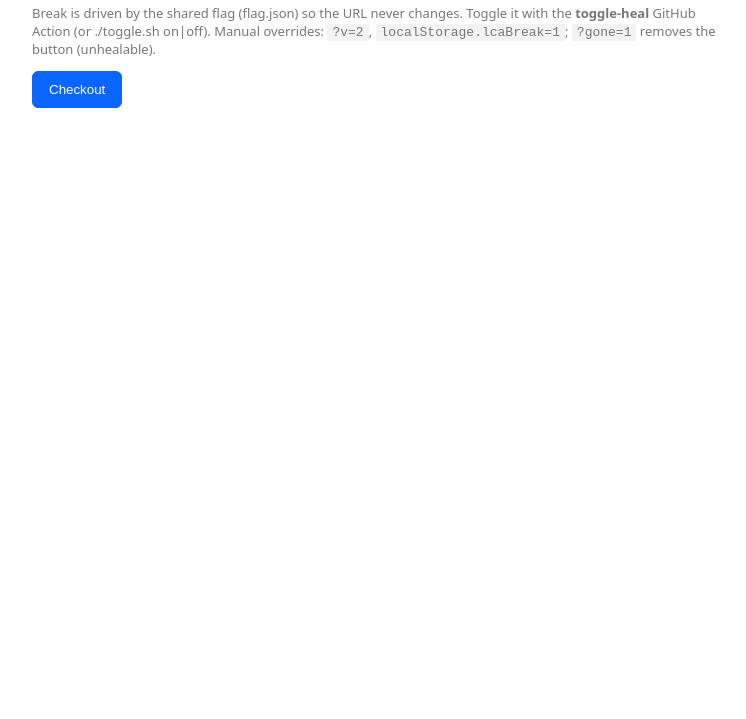
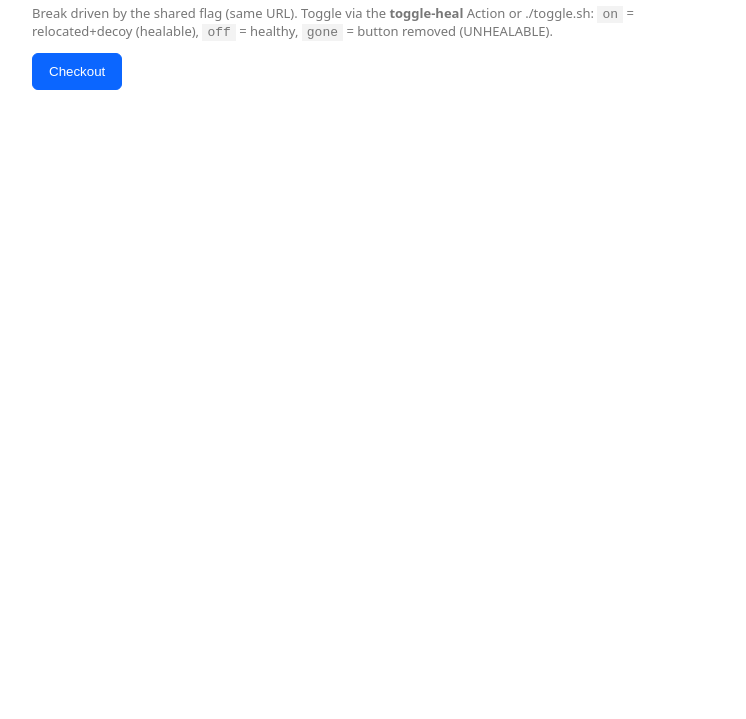
Before and after one commit to Aryan-Stack012/lca-healing-playground, a plain HTML site: page checkout.html in a window 1280 px wide. Shown: the part 81-800 px from the top of the page, without its empty margins (258-1004 px from the left). Drawn offline with Linux system fonts and the light colour scheme.

Commit message:
Add 'gone' (unhealable) flag mode for P0 failure-leg tests
Co-Authored-By: Claude Opus 4.8 (1M context) <noreply@anthropic.com>

```diff
--- a/checkout.html
+++ b/checkout.html
@@ -1,13 +1,14 @@
 <!doctype html><html><head><meta charset="utf-8"><title>Checkout - heal playground</title><style>body{font-family:system-ui,Arial;max-width:700px;margin:32px auto;padding:0 16px}button{padding:10px 16px;border-radius:6px;border:1px solid #888;cursor:pointer}.btn-primary,.cta{background:#0b66ff;color:#fff;border-color:#0b66ff}.decoy{background:#eee}.menu{display:inline-block;border:1px solid #ccc;border-radius:6px;padding:8px}#result{margin-top:14px;font-weight:600}code{background:#f3f3f3;padding:1px 5px}.muted{color:#777;font-size:13px}</style></head>
 <body><h2>Checkout</h2>
-<p class="muted">Break is driven by the shared flag (flag.json) so the URL never changes. Toggle it with the <b>toggle-heal</b> GitHub Action (or ./toggle.sh on|off). Manual overrides: <code>?v=2</code>, <code>localStorage.lcaBreak=1</code>; <code>?gone=1</code> removes the button (unhealable).</p>
+<p class="muted">Break driven by the shared flag (same URL). Toggle via the <b>toggle-heal</b> Action or ./toggle.sh: <code>on</code> = relocated+decoy (healable), <code>off</code> = healthy, <code>gone</code> = button removed (UNHEALABLE).</p>
 <div id="zone">loading...</div><div id="result"></div>
 <script src="flag.js"></script>
 <script>
 document.getElementById('zone').addEventListener('click',function(e){var b=e.target.closest('button');if(!b)return;var ok=b.id==='checkout'||b.id==='pay_v2'||b.getAttribute('aria-label')==='Checkout';var r=document.getElementById('result');r.textContent=ok?'✅ Order placed':'❌ Wrong element clicked (decoy)';r.style.color=ok?'#0a0':'#c00';});
-if(new URLSearchParams(location.search).has('gone')){document.getElementById('zone').innerHTML='<p>(no checkout button)</p>';}
-else lcaBreak().then(function(v2){
-  document.getElementById('zone').innerHTML = v2
+lcaState().then(function(s){
+  var z=document.getElementById('zone');
+  if(s==='gone'){ z.innerHTML='<p>(no checkout button — unhealable)</p>'; return; }
+  z.innerHTML = s
    ? '<button id="continue_btn" class="decoy">Continue</button> <span class="menu">More &#9662; <button id="pay_v2" class="cta" aria-label="Checkout">Pay</button></span>'
    : '<button id="checkout" class="btn-primary">Checkout</button>';
 });
--- a/flag.js
+++ b/flag.js
@@ -1,12 +1,15 @@
-// Shared break-state resolver. Same URL the whole time.
-// Priority: ?v=2 / ?break (manual)  >  localStorage.lcaBreak=1 (same browser)  >  flag.json (shared, toggled via the toggle-heal Action).
-async function lcaBreak(){
+// Break-state resolver. Same URL throughout.
+// Returns: false (healthy) | true (v2 broken-but-healable) | "gone" (button removed = unhealable).
+async function lcaState(){
   try{
     var p=new URLSearchParams(location.search);
+    if(p.has('gone')) return 'gone';
     if(p.get('v')==='2'||p.has('break')) return true;
     if(localStorage.getItem('lcaBreak')==='1') return true;
     var r=await fetch('flag.json?cb='+Date.now(),{cache:'no-store'});
     var j=await r.json();
-    return !!j.break;
+    return j.break;
   }catch(e){ return false; }
 }
+async function lcaBreak(){ var s=await lcaState(); return s===true||s==='v2'; }
+async function lcaGone(){ return (await lcaState())==='gone'; }
```
Also changed, not shown: .github/workflows/toggle-heal.yml, 1 other file.
